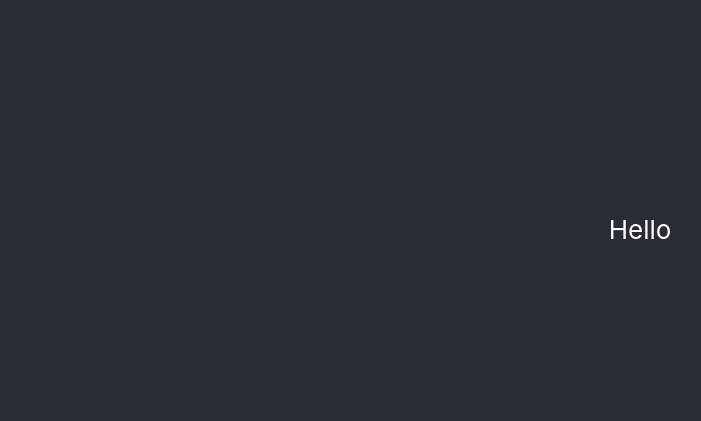
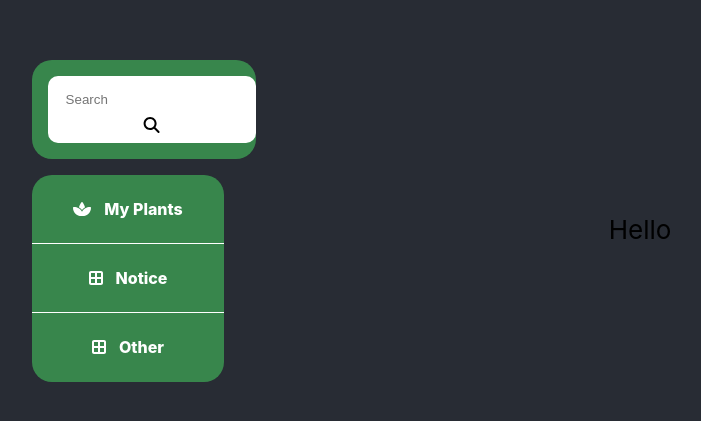
Before and after one commit to ImGardener/client, a React (Create React App) app: page / in a window 1280 px wide. Shown: the part 171-592 px from the top of the page, without its empty margins (0-701 px from the left). Built offline with nearby package versions, Linux system fonts and the light colour scheme.

Commit message:
sidemenu 임시구현

```diff
--- a/package.json
+++ b/package.json
@@ -3,6 +3,10 @@
   "version": "0.0.1",
   "private": true,
   "dependencies": {
+    "@fortawesome/fontawesome-svg-core": "^6.1.1",
+    "@fortawesome/free-regular-svg-icons": "^6.1.1",
+    "@fortawesome/free-solid-svg-icons": "^6.1.1",
+    "@fortawesome/react-fontawesome": "^0.1.18",
     "@testing-library/jest-dom": "^5.16.4",
     "@testing-library/react": "^13.3.0",
     "@testing-library/user-event": "^13.5.0",
--- a/src/App.css
+++ b/src/App.css
@@ -1,5 +1,6 @@
 .App {
   text-align: center;
+  position: relative;
 }
 
 .App-logo {
@@ -21,7 +22,6 @@
   align-items: center;
   justify-content: center;
   font-size: calc(10px + 2vmin);
-  color: white;
 }
 
 .App-link {
--- a/src/App.js
+++ b/src/App.js
@@ -1,11 +1,12 @@
 import "./App.css";
-
+import SideBar from "./component/UI/SideBar";
 function App() {
   return (
     <div className="App">
       <header className="App-header">
         <p>Hello</p>
       </header>
+      <SideBar></SideBar>
     </div>
   );
 }
--- /dev/null
+++ b/src/component/UI/SideBar.js
@@ -0,0 +1,55 @@
+import React from "react";
+import classes from "./SideBar.module.css";
+import {
+  faSpa,
+  faBorderAll,
+  faSearch,
+} from "@fortawesome/free-solid-svg-icons";
+import { FontAwesomeIcon } from "@fortawesome/react-fontawesome";
+
+const SideMnu = () => {
+  return (
+    <React.Fragment>
+      <nav className={classes.sidenav}>
+        <section id="search" alt="" className={classes["search"]}>
+          <form method="post" action="#" className={classes["search__input"]}>
+            <input
+              type="text"
+              name="search"
+              id="search"
+              className={classes["search__input"]}
+              placeholder="Search"
+            />
+            <FontAwesomeIcon
+              icon={faSearch}
+              className={classes["search__icon"]}
+            />
+          </form>
+        </section>
+        <ul className={classes["side-menu"]}>
+          <li className={classes["side-menu__item"]}>
+            <FontAwesomeIcon icon={faSpa} />
+            <a className={classes["item__title"]} href="elements.html">
+              My Plants
+            </a>
+          </li>
+
+          <li className={classes["side-menu__item"]}>
+            <FontAwesomeIcon icon={faBorderAll} />
+            <a className={classes["item__title"]} href="elements.html">
+              Notice
+            </a>
+          </li>
+          <li className={classes["side-menu__item"]}>
+            <FontAwesomeIcon icon={faBorderAll} />
+            <a className={classes["item__title"]} href="elements.html">
+              Other
+            </a>
+          </li>
+        </ul>
+      </nav>
+    </React.Fragment>
+  );
+};
+
+export default SideMnu;
--- /dev/null
+++ b/src/component/UI/SideBar.module.css
@@ -0,0 +1,73 @@
+.sidenav {
+  position: fixed;
+  z-index: 1;
+  left: 2rem;
+  top: 50%;
+  transform: translateY(-50%);
+}
+.search {
+  padding: 1rem;
+  background-color: rgba(60, 158, 83, 0.8);
+  border-radius: 20px;
+  width: 12rem;
+}
+.search__input {
+  padding: 0.5rem;
+  width: 100%;
+  border-radius: 10px;
+  border: none;
+  background-color: white;
+  position: relative;
+}
+.search__icon {
+  width: 10%;
+}
+.search__input input {
+  border: none;
+  width: 90%;
+}
+.side-menu {
+  border-radius: 20px;
+  width: 12rem;
+  background-color: rgba(60, 158, 83, 0.8);
+
+  padding: 0;
+}
+.side-menu__item {
+  text-decoration: none;
+  font-size: 1rem;
+  display: block;
+  color: white;
+  padding: 1.5rem 1rem;
+  font-weight: 800;
+  border-bottom: 1px solid white;
+}
+.side-menu__item:first-child {
+  border-top-left-radius: 20px;
+  border-top-right-radius: 20px;
+}
+
+.side-menu__item:last-child {
+  border-bottom: 0.5px solid transparent;
+  border-bottom-left-radius: 20px;
+  border-bottom-right-radius: 20px;
+}
+.side-menu__item:hover {
+  background-color: #d1d1d1;
+}
+.side-menu__item a {
+  text-decoration: none;
+  color: white;
+}
+
+.item__title {
+  padding-left: 0.81rem;
+}
+@media screen and (max-height: 450px) {
+  .sidenav {
+    padding-top: 15px;
+  }
+  .sidenav a {
+    font-size: 18px;
+  }
+}
```
